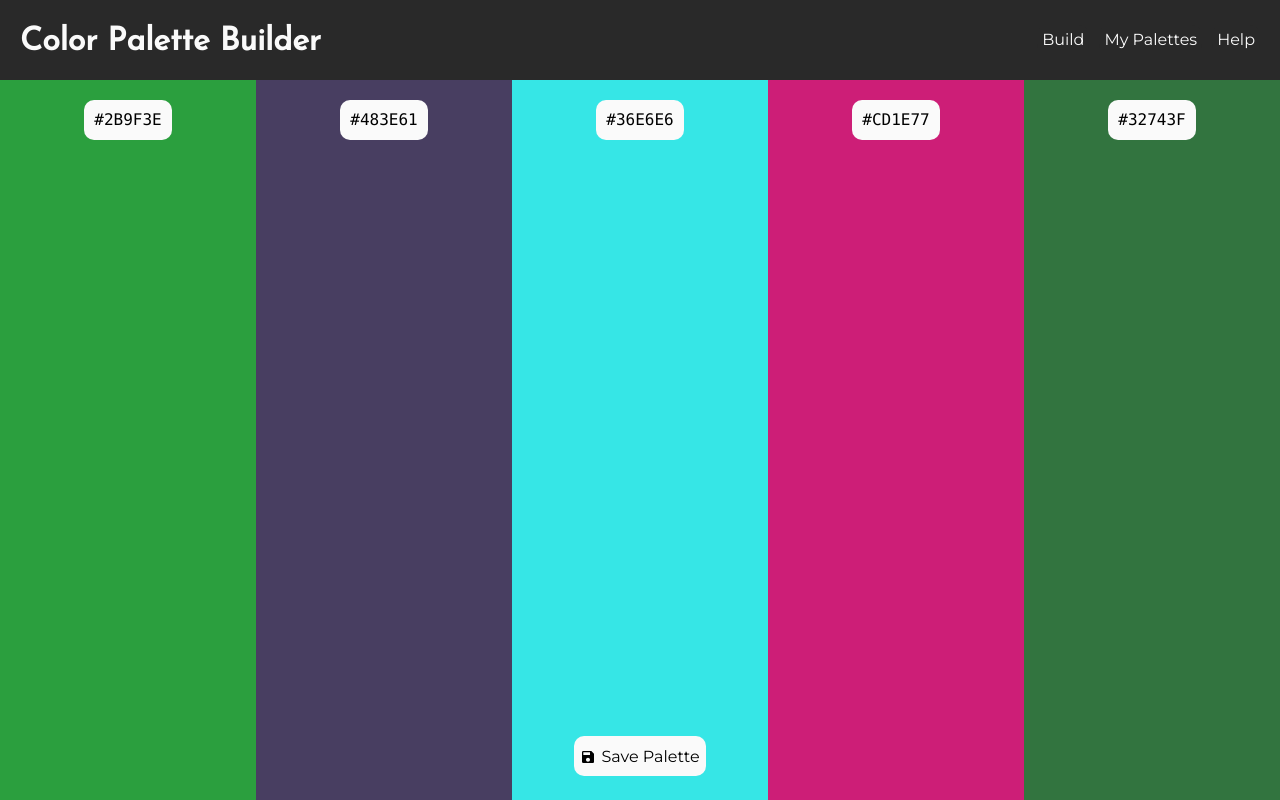
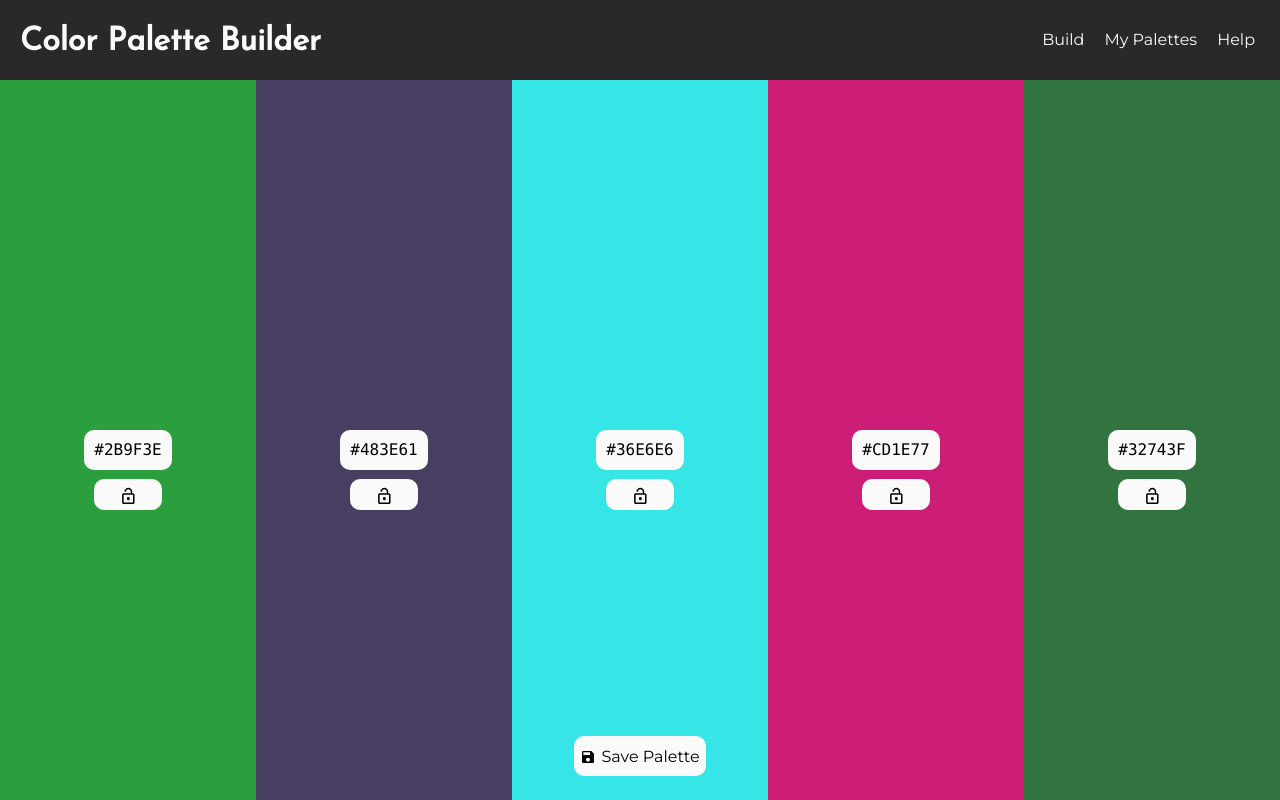
Before and after one commit to LuizHenriqueLobo1/color-palette-builder, a React (Vite) app: page / in a window 1280 px wide. Built offline with nearby package versions, Linux system fonts and the light colour scheme; the HTML template or start-up script is replaced by a standard one.

Commit message:
Adicionando funcionalidade de trancar cores escolhidas

```diff
--- a/src/pages/Build/Build.css
+++ b/src/pages/Build/Build.css
@@ -10,7 +10,18 @@
   width: 20%;
   height: 100vh;
   display: flex;
+  flex-direction: column;
   justify-content: center;
+  align-items: center;
+}
+
+.build-color-locker {
+  padding: 5px;
+  border-radius: 10px;
+  background: #FAFAFA;
+  text-align: center;
+  margin-top: 20px;
+  font-size: 14pt;
 }
 
 .build-color-content {
--- a/src/pages/Build/Build.jsx
+++ b/src/pages/Build/Build.jsx
@@ -1,33 +1,81 @@
 import './Build.css';
 import { useEffect, useState } from 'react';
 import { generateColorArray, saveNewPalette } from '../../utils/utils.js';
-import { MdSave } from 'react-icons/md';
+import { MdSave, MdLockOpen, MdLockOutline } from 'react-icons/md';
 
 export default function Build() {
 
   const [colors, setColors] = useState(generateColorArray());
+  const [lockedColors, setLockedColors] = useState([]);
+  const [isActive, setIsActive] = useState(Array(5).fill(false));
 
   useEffect(() => {
     document.onkeydown = ({ code }) => {
-      if(code === 'Space') setColors(generateColorArray());
+      if(code === 'Space') {
+        const colorsArray = generateColorArray();
+        if(lockedColors.length) {
+          lockedColors.forEach(({ index, color }) => {
+            colorsArray[index] = color;
+          });
+        }
+        setColors(colorsArray);
+      }
     }
   }, []);
+
+  const lockColor = (colorIndex) => {
+    const tempLockedColors = lockedColors;
+    const lockedColor = tempLockedColors.find(({ index }) => index === colorIndex);
+    if(lockedColor) {
+      tempLockedColors.splice(tempLockedColors.indexOf(lockedColor), 1);
+    } else {
+      const newLockedColor = {
+        index: colorIndex,
+        color: colors[colorIndex]
+      };
+      tempLockedColors.push(newLockedColor);
+    }
+    setLockedColors(tempLockedColors);
+    isActive[colorIndex] = !isActive[colorIndex];
+    setIsActive([...isActive]);
+  }
 
   return (
     <div className='build-container'>
       <div className='build-color' style={{ background: colors[0] }}>
         <div className='build-color-content'>
-          { colors[0] }
+          <div>{ colors[0] }</div>
+          <div className='build-color-locker' onClick={ () => lockColor(0) }>
+            {
+              isActive[0]
+                ? <MdLockOutline className='icon'/>
+                : <MdLockOpen className='icon'/>
+            }
+          </div>
         </div>
       </div>
       <div className='build-color' style={{ background: colors[1] }}>
         <div className='build-color-content'>
-          { colors[1] }
+          <div>{ colors[1] }</div>
+          <div className='build-color-locker' onClick={ () => lockColor(1) }>
+            {
+              isActive[1]
+                ? <MdLockOutline className='icon'/>
+                : <MdLockOpen className='icon'/>
+            }
+          </div>
         </div>
       </div>
       <div className='build-color' style={{ background: colors[2] }}>
         <div className='build-color-content'>
-          { colors[2] }
+          <div>{ colors[2] }</div>
+          <div className='build-color-locker' onClick={ () => lockColor(2) }>
+            {
+              isActive[2]
+                ? <MdLockOutline className='icon'/>
+                : <MdLockOpen className='icon'/>
+            }
+          </div>
         </div>
         <button className='build-button-save' onClick={ () => saveNewPalette(colors) }>
           <MdSave className='icon' />
@@ -38,12 +86,26 @@ export default function Build() {
       </div>
       <div className='build-color' style={{ background: colors[3] }}>
         <div className='build-color-content'>
-          { colors[3] }
+          <div>{ colors[3] }</div>
+          <div className='build-color-locker' onClick={ () => lockColor(3) }>
+            {
+              isActive[3]
+                ? <MdLockOutline className='icon'/>
+                : <MdLockOpen className='icon'/>
+            }
+          </div>
         </div>
       </div>
       <div className='build-color' style={{ background: colors[4] }}>
         <div className='build-color-content'>
-          { colors[4] }
+          <div>{ colors[4] }</div>
+          <div className='build-color-locker' onClick={ () => lockColor(4) }>
+            {
+              isActive[4]
+                ? <MdLockOutline className='icon'/>
+                : <MdLockOpen className='icon'/>
+            }
+          </div>
         </div>
       </div>
     </div>
```
Also changed, not shown: 1 other file (tests, documents, lock files or other folders).
